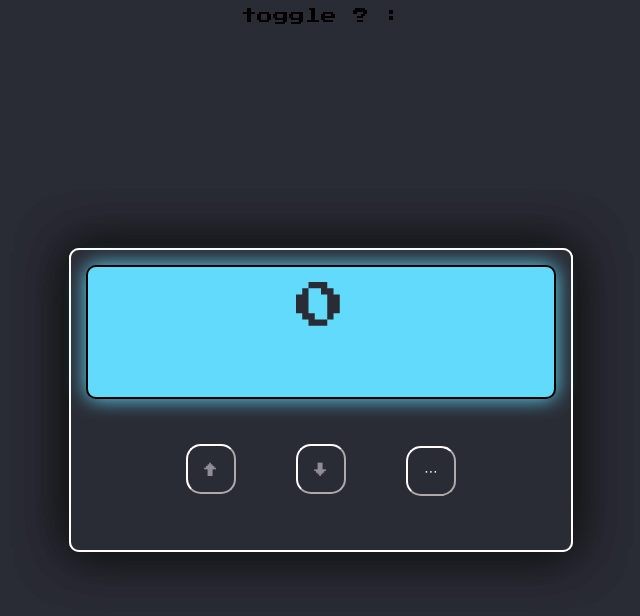
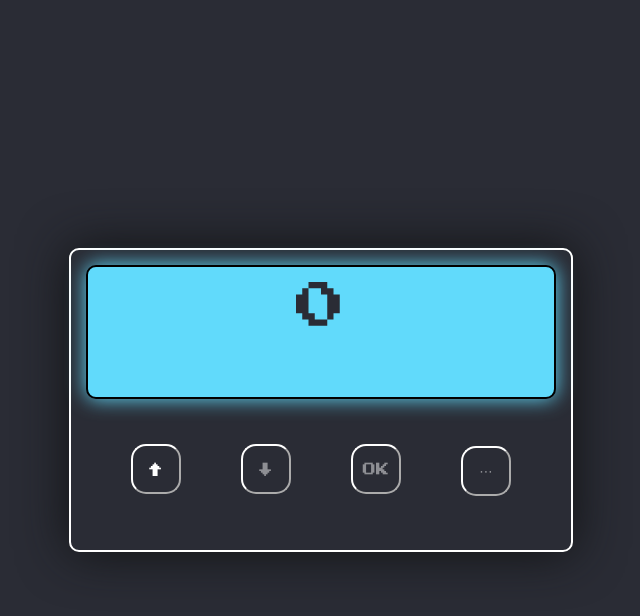
Before and after one commit to theRoodi/count, a React (Create React App) app: page / in a window 1280 px wide. Shown: the top 616 px of the page, without its empty margins (319-959 px from the left). Built offline with nearby package versions, Linux system fonts and the light colour scheme.

Commit message:
fix couter

```diff
--- a/src/App.tsx
+++ b/src/App.tsx
@@ -4,13 +4,15 @@ import {Count} from './components/Count';
 import {CounterSettings} from './components/CounterSettings';
 
 function App() {
-    const [loggle, setToggle] = useState(false)
+    const [toggle, setToggle] = useState(true)
 
     return (
         <div className="App">
-            toggle
-            ? <Count toggle={loggle} setToggle={setToggle}/>
-            : <CounterSettings toggle={loggle} setToggle={setToggle}/>
+            {
+                toggle
+                    ? <Count toggle={toggle} setToggle={setToggle}/>
+                    : <CounterSettings toggle={toggle} setToggle={setToggle}/>
+            }
         </div>
     );
 }
--- a/src/components/Count.tsx
+++ b/src/components/Count.tsx
@@ -2,17 +2,23 @@ import React, {useReducer, useState} from 'react';
 import Counter from './Counter';
 import UniButton from './UniButton';
 
-
-export const Count = () => {
+type CountPropsType = {
+    toggle: boolean
+    setToggle: () => boolean
+}
+export const Count = (props: any) => {
     const start = 0;
     const stop = 5;
+    const [setting, setSetting] = useState(props.toggle)
+
+    const changeToggle = () => {
+        props.setToggle(setSetting(!setting))
+    }
     const counterReducer = (count: number, action: any) => {
         switch (action.type) {
             case 'inc':
                 return count + 1
             case 'res':
-                return start
-            case 'set':
                 return start
             default:
                 return count
@@ -29,7 +35,8 @@ export const Count = () => {
                            disabled={count === stop}/>
                 <UniButton count={count} callback={() => dispatchNumber({type: 'res'})} name={'↓'}
                            disabled={count === start}/>
-                <UniButton count={count} callback={() => dispatchNumber({type: 'set'})} name={'⋯'}/>
+                <UniButton count={count} callback={() => dispatchNumber({type: 'res'})} name={'OK'} disabled/>
+                <UniButton count={count} callback={changeToggle} name={'⋯'} disabled/>
 
             </div>
         </>
--- a/src/components/CounterSettings.tsx
+++ b/src/components/CounterSettings.tsx
@@ -3,6 +3,7 @@ import UniButton from './UniButton';
 import Counter from './Counter';
 
 export const CounterSettings = (props: any) => {
+    const [setting, setSetting] = useState(props.toggle)
     const [value, setValue] = useState(() => {
         return Number(localStorage.getItem('counterValue'))
     })
@@ -11,15 +12,20 @@ export const CounterSettings = (props: any) => {
         localStorage.setItem('counterValue', JSON.stringify(value))
     }, [value])
 
+    const changeToggle = () => {
+        props.setToggle(setSetting(!setting))
+    }
+
     const incValue = () => setValue(value + 1)
+    const decValue = () => setValue(value - 1)
+    const saveValue = () => setValue(value)
     return (
         <div className={'counter'}>
             <Counter count={value} start={0} stop={5}/>
-            <UniButton count={value} callback={() => {
-            }} name={'↑'} disabled />
-            <UniButton count={value} callback={() => {
-            }} name={'↓'} disabled/>
-            <UniButton count={value} callback={incValue} name={'⋯'}/>
+            <UniButton count={value} callback={incValue} name={'↑'} />
+            <UniButton count={value} callback={decValue} name={'↓'} />
+            <UniButton count={value} callback={saveValue} name={'OK'}/>
+            <UniButton count={value} callback={changeToggle} name={'⋯'}/>
         </div>
     );
 };
```
Also changed, not shown: src/settings-svgrepo-com.svg (added).
